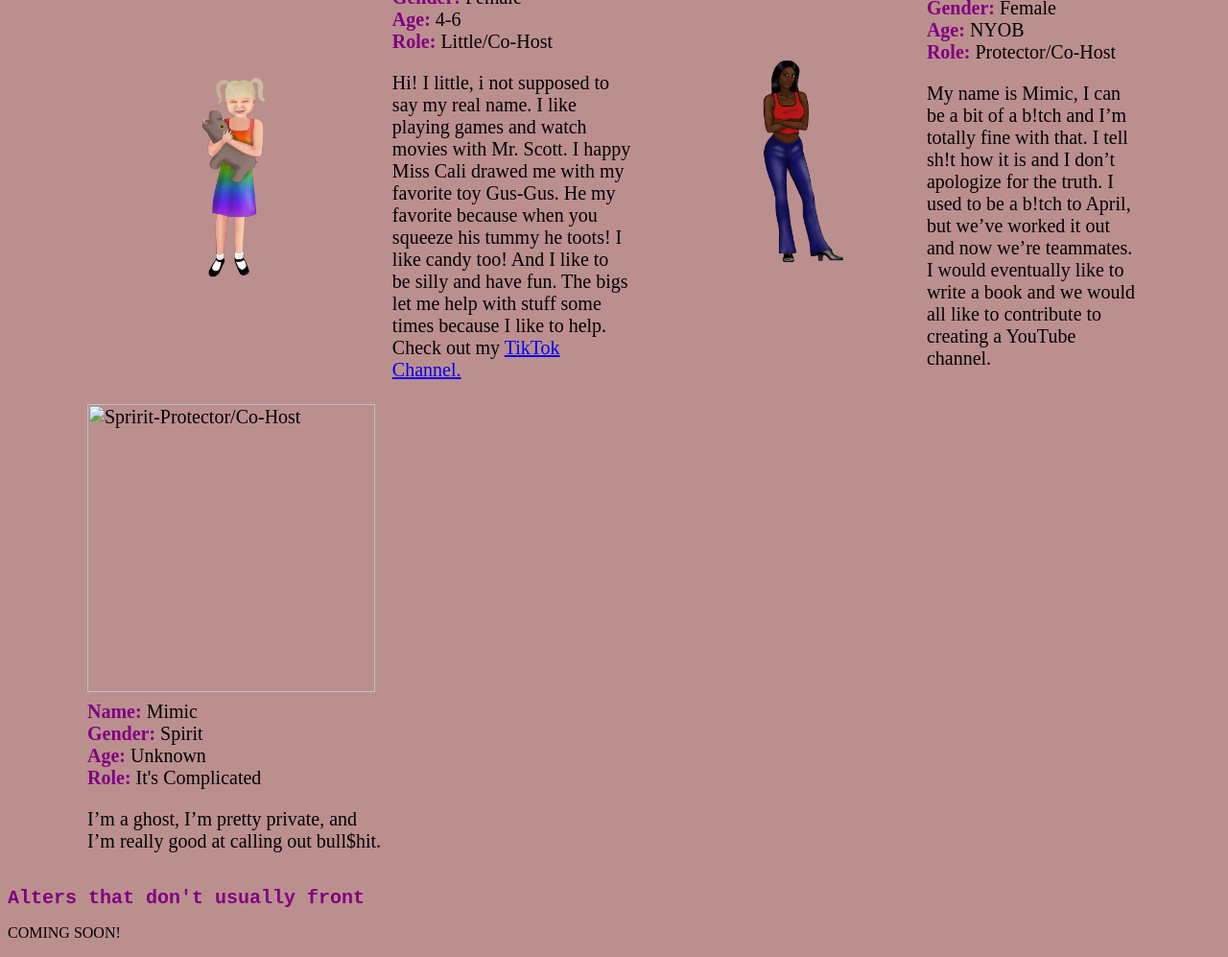
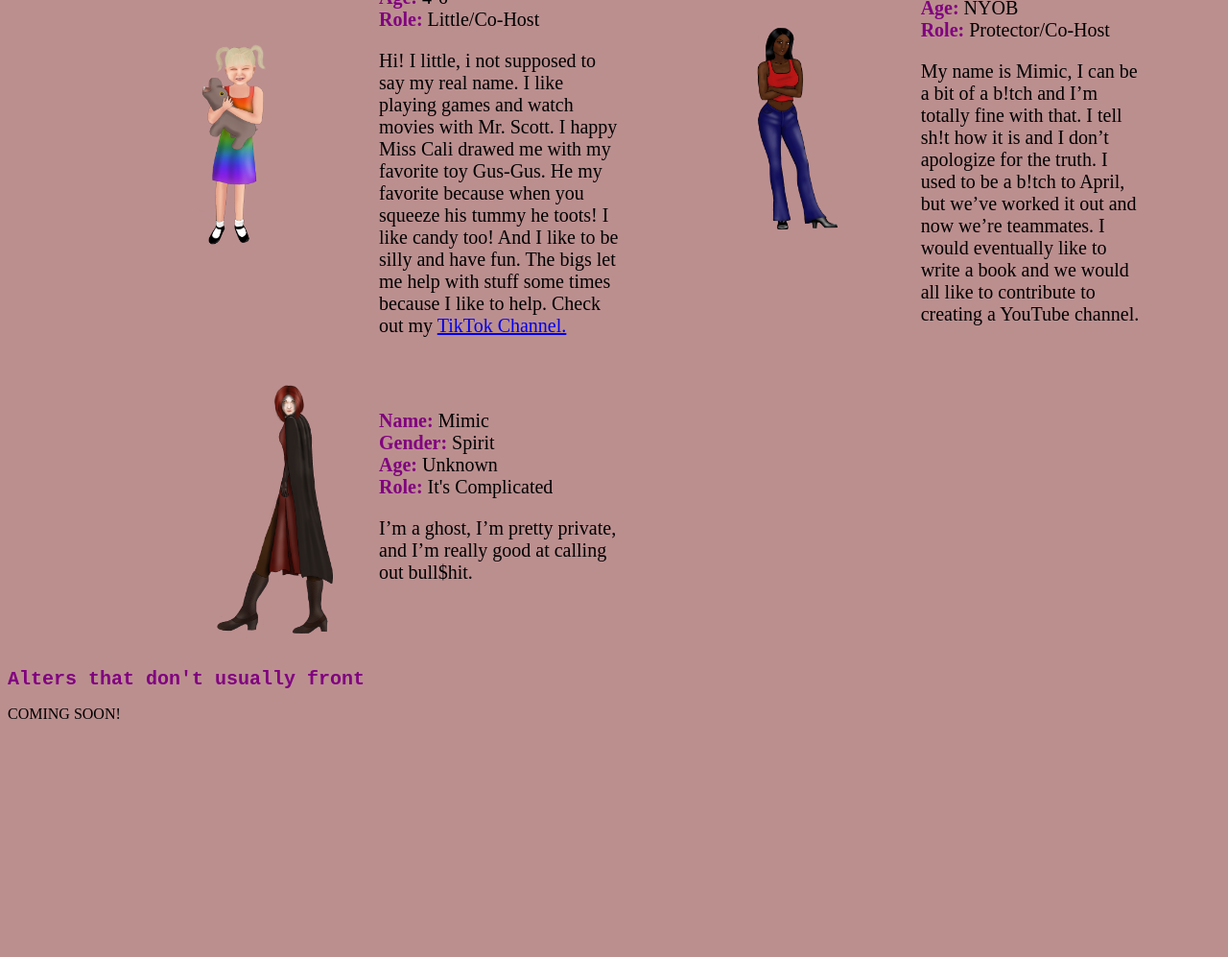
Before and after one commit to alliedus/alliedus.github.io, a plain HTML site: page OurSystem.html in a window 1280 px wide. Shown: the part 589-1586 px from the top of the page at 96% size. After the commit the page ends 1358 px from the top, so only its background shows below. Drawn offline with Linux system fonts and the light colour scheme.

Commit message:
Update OurSystem.html

```diff
--- a/OurSystem.html
+++ b/OurSystem.html
@@ -63,8 +63,8 @@
         </p></td>
         </tr>
         <tr>
-            <td><img src="pics/Spirti.PNG" Title="Spririt-Protector/Co-Host" width=300px height=300px></td> </tr>
-            <tr>
+            <td><img src="pics/Spirit.PNG" Title="Spririt-Protector/Co-Host" width=300px height=300px></td>
+
             <td font-family:fantasy><span class ="vocab" >Name:</span> Mimic<br>
             <span class ="vocab" >Gender:</span> Spirit<br>
             <span class ="vocab" >Age:</span> Unknown<br>
```
